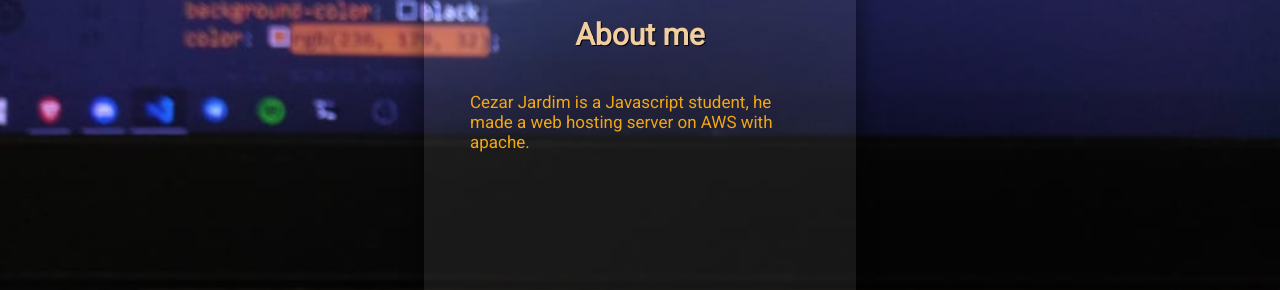
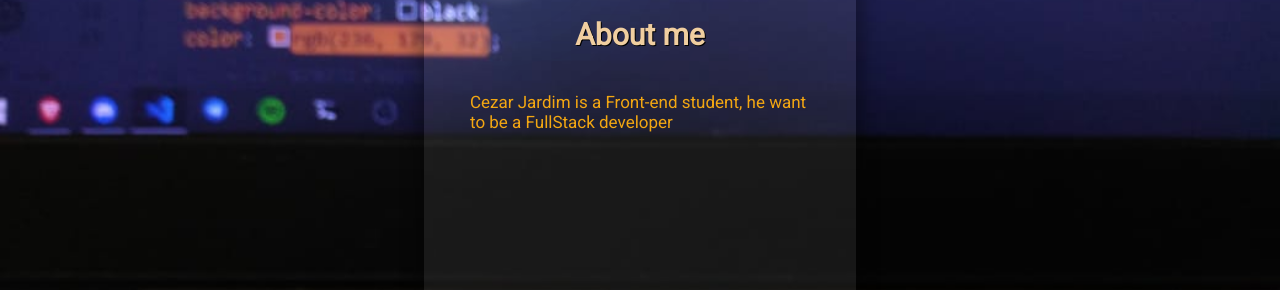
Before and after one commit to cezin17/cezin17.github.io, a plain HTML site: page index.html in a window 1280 px wide. Shown: the part 195-485 px from the top of the page. Drawn offline with Linux system fonts and the light colour scheme.

Commit message:
about update

```diff
--- a/index.html
+++ b/index.html
@@ -24,7 +24,7 @@
                 <h2>Developer</h2>
             </div>
             <header id="about">About me</header>
-            <p>Cezar Jardim is a Javascript student, he made a web hosting server on AWS with apache.</p>
+            <p>Cezar Jardim is a Front-end student, he want to be a FullStack developer</p>
             <div class="media">
                 <a href="https://github.com/cezin17" target="_blank" description='GitHub'><i class="fab fa-github"></i></a>
                 <a href="https://www.instagram.com/cezin_x/" target="_blank" description='Instagram'><i class="fab fa-instagram"></i></a>
```
